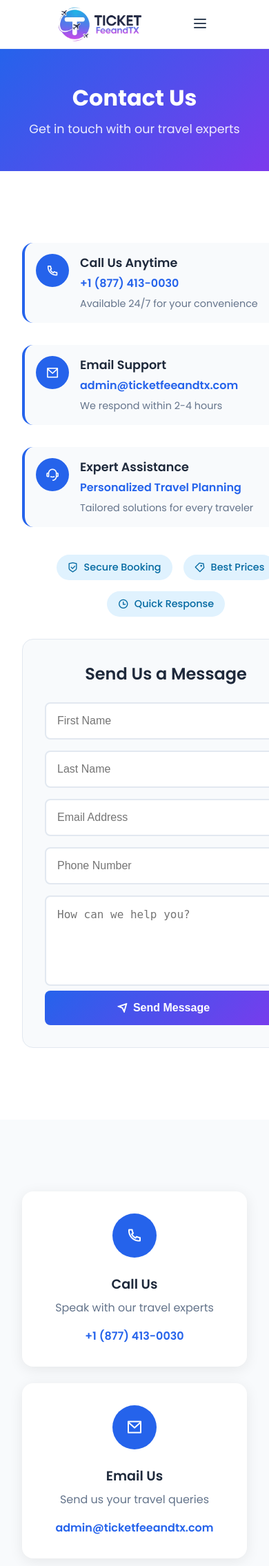
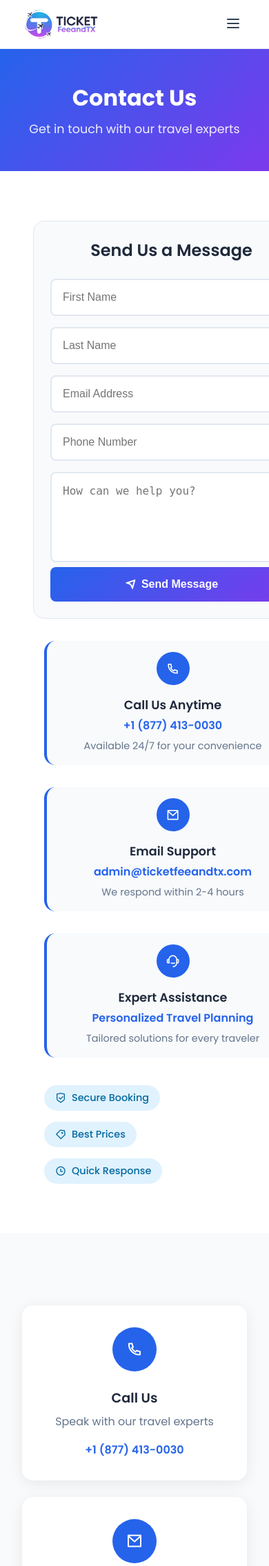
Before and after one commit to bringonweb/Ticketfeeandtx, a PHP site: page /contact.php in a window 390 px wide. Shown: the top 2270 px of the page at 69% size. Run offline with PHP 8.4, Linux system fonts and the light colour scheme; some libraries are stand-ins or nearby versions.

Commit message:
change in the navbar footer ui an dconatct us page and its backend code

```diff
--- a/contact-styles.css
+++ b/contact-styles.css
@@ -189,6 +189,30 @@
   box-shadow: 0 10px 25px rgba(37, 99, 235, 0.3);
 }
 
+.contact-submit-btn:disabled {
+  opacity: 0.7;
+  cursor: not-allowed;
+  transform: none;
+}
+
+.spinner {
+  width: 16px;
+  height: 16px;
+  border: 2px solid rgba(255, 255, 255, 0.3);
+  border-top: 2px solid white;
+  border-radius: 50%;
+  animation: spin 1s linear infinite;
+}
+
+.spinner.hidden {
+  display: none;
+}
+
+@keyframes spin {
+  0% { transform: rotate(0deg); }
+  100% { transform: rotate(360deg); }
+}
+
 /* Contact Info Cards */
 .contact-info-section {
   background: #f8fafc;
@@ -269,6 +293,17 @@
     gap: 2rem;
   }
 
+  .contact-info-content {
+    order: 2;
+    padding: 0 1rem;
+  }
+
+  .contact-form-content {
+    order: 1;
+    padding: 1.5rem;
+    margin: 0 1rem;
+  }
+
   .form__group {
     grid-template-columns: 1fr;
   }
@@ -282,12 +317,26 @@
     gap: 1.5rem;
   }
 
-  .contact-form-content {
-    padding: 2rem;
+  .contact-features {
+    justify-content: flex-start;
+    flex-direction: column;
+    align-items: flex-start;
+    margin: 0 1rem;
   }
 
-  .contact-features {
-    justify-content: center;
+  .contact-detail-item {
+    flex-direction: column;
+    text-align: center;
+    align-items: center;
+    margin: 0 1rem 2rem 1rem;
+  }
+
+  .detail-content {
+    text-align: center;
+  }
+
+  .contact-main-section {
+    padding: 2rem 0;
   }
 }
 
--- a/contact.php
+++ b/contact.php
@@ -160,6 +160,19 @@
      <?php include 'partials/footer.php'; ?>
 
       <script src="main.js"></script>
+      <script>
+        // Contact form handling
+        document.getElementById('contact-form').addEventListener('submit', function(e) {
+            const submitBtn = document.querySelector('.contact-submit-btn');
+            const submitText = document.querySelector('.submit-text');
+            const spinner = document.querySelector('.spinner');
+
+            // Show loading state
+            submitBtn.disabled = true;
+            submitText.textContent = 'Sending...';
+            spinner.classList.remove('hidden');
+        });
+      </script>
 
     </body>
 </html>
--- a/db_connect.php
+++ b/db_connect.php
@@ -1,9 +1,9 @@
 <?php
 // Database connection details
 $host = "localhost"; // Your database host
-$user = "u570369157_businessflydea";      // Your database username
-$password = "u570369157_Businessflydea";      // Your database password
-$database = "u570369157_businessflydea"; // Your database name
+$user = "u746468631_ticketfeeandtx";      // Your database username
+$password = "Ticketfeeandtx@!21";      // Your database password
+$database = "u746468631_ticketfeeandtx"; // Your database name
 
 // Create connection using mysqli_connect
 $conn = mysqli_connect($host, $user, $password, $database);
--- a/partials/footer.php
+++ b/partials/footer.php
@@ -68,7 +68,7 @@
 
     <!-- Contact Information -->
     <div style="border-top: 1px solid #475569; margin-top: 2rem; padding-top: 2rem;">
-      <div style="display: grid; grid-template-columns: repeat(auto-fit, minmax(200px, 1fr)); gap: 1.5rem; text-align: center;">
+      <div class="contact-info-grid" style="display: grid; grid-template-columns: repeat(auto-fit, minmax(200px, 1fr)); gap: 1.5rem; text-align: center;">
         <div style="display: flex; align-items: center; justify-content: center; gap: 0.5rem;">
           <div style="width: 2.5rem; height: 2.5rem; background: linear-gradient(135deg, #2563eb 0%, #7c3aed 100%); border-radius: 50%; display: flex; align-items: center; justify-content: center;">
             <i class="ri-phone-line" style="color: white; font-size: 1.25rem;"></i>
@@ -113,6 +113,16 @@
 </footer>
 
 <style>
+@media (max-width: 768px) {
+  .contact-info-grid {
+    text-align: left !important;
+  }
+
+  .contact-info-grid > div {
+    justify-content: flex-start !important;
+  }
+}
+
 @media (min-width: 768px) {
   footer .bottom-bar {
     flex-direction: row;
--- a/partials/navbar.php
+++ b/partials/navbar.php
@@ -2,8 +2,8 @@
   <div>
     <div style="display: flex; align-items: center; justify-content: space-between; height: 70px; padding: 0 4rem;">
       <!-- Logo -->
-      <div>
-        <img src="./assets/logo_dark.png" style="height:auto; width:8rem;" alt="" srcset="">
+      <div style="flex-shrink: 0;">
+        <img src="./assets/logo_dark.png" style="height:auto; width:7rem;" alt="" srcset="">
       </div>
 
       <!-- Desktop Navigation -->
@@ -50,8 +50,8 @@
           Contact Us
         </a>
         <div style="padding-top: 1rem; border-top: 1px solid #e2e8f0; display: flex; flex-direction: column; gap: 0.75rem;">
-          <a href="#booking-form" style="background: linear-gradient(135deg, #2563eb 0%, #7c3aed 100%); color: white; padding: 0.75rem 1.5rem; border-radius: 0.75rem; font-weight: 600; text-decoration: none; text-align: center; transition: all 0.3s ease;">
-            Book Now
+          <a href="tel:+1 (877) 413-0030" style="background: linear-gradient(135deg, #2563eb 0%, #7c3aed 100%); color: white; padding: 0.75rem 1.5rem; border-radius: 0.75rem; font-weight: 600; text-decoration: none; text-align: center; transition: all 0.3s ease;">
+            📞+1 (877) 413-0030
           </a>
         </div>
       </div>
@@ -64,15 +64,18 @@
       const desktopNav = document.querySelector('.desktop-nav');
       const desktopCta = document.querySelector('.desktop-cta');
       const mobileBtn = document.querySelector('.mobile-menu-btn');
+      const navContainer = document.querySelector('nav > div > div');
 
       if (window.innerWidth >= 768) {
         desktopNav.style.display = 'flex';
         desktopCta.style.display = 'flex';
         mobileBtn.style.display = 'none';
+        navContainer.style.padding = '0 4rem';
       } else {
         desktopNav.style.display = 'none';
         desktopCta.style.display = 'none';
         mobileBtn.style.display = 'block';
+        navContainer.style.padding = '0 1rem';
       }
     }
 
```
Also changed, not shown: contact.sql (added, +9 -0 lines), submit.php (+21 -33 lines), 1 other file.
